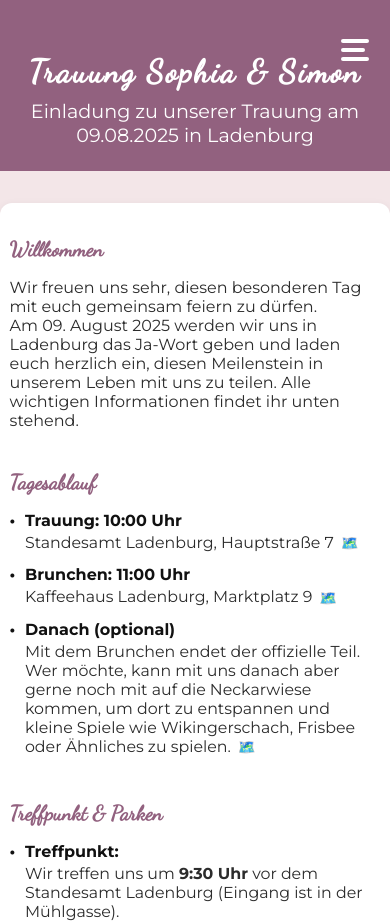
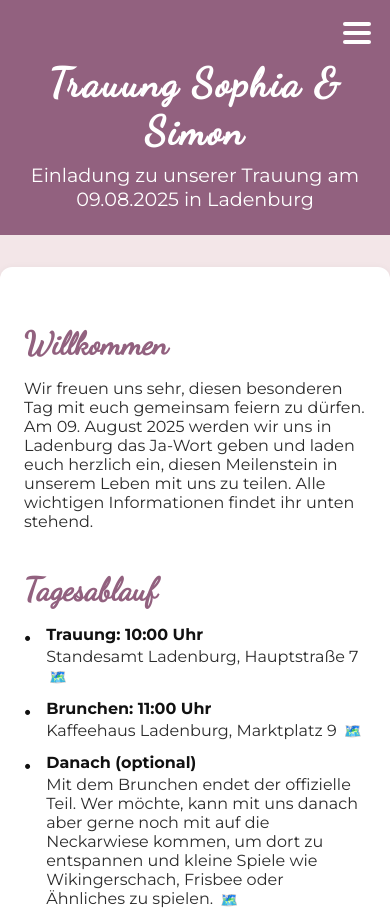
Before and after one commit to akimoon/trauung-sophia-simon, a plain HTML site: page index.html in a window 390 px wide. Shown: the top 924 px of the page. Drawn offline with Linux system fonts and the light colour scheme.

Commit message:
Update index.html (fix font size)

```diff
--- a/index.html
+++ b/index.html
@@ -213,20 +213,31 @@
       margin-left: 0;
     }
 	@media (max-width: 700px) {
-      .container {
-        padding: 1rem 0.6rem 1.5rem 0.6rem;
-      }
 	  nav {
         display: none;
       }
+	  .ablauf-titel,
+	  .ablauf-beschreibung,
+	  .info-list,
+	  .info-list li,
+	  .info-title {
+		font-size: 1em !important;
+	  }
 	  .hamburger {
 		display: flex;
+		flex-direction: column;
+		justify-content: center;
+		align-items: center;
+		width: 40px;
+		height: 40px;
+		background: transparent;
+		border: none;
+		cursor: pointer;
+		position: absolute;
+		top: 1em;
+		right: 1em;
+		z-index: 1002;
 	  }
-      header h1 { font-size: 2rem; }
-      section h2 { font-size: 1.3rem; }
-      .info-list li::before { font-size: 1em; margin-right: 0.6em;}
-      .ablauf-titel { font-size: 1em; }
-      .ablauf-beschreibung { font-size: 0.99em; }
 	}
   </style>
 </head>
```
Lines whose indentation alone changed are shown as unchanged.
